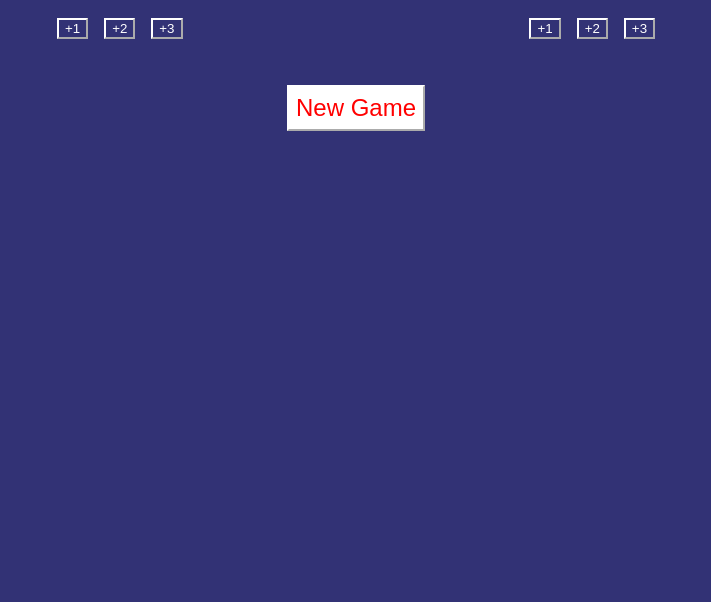
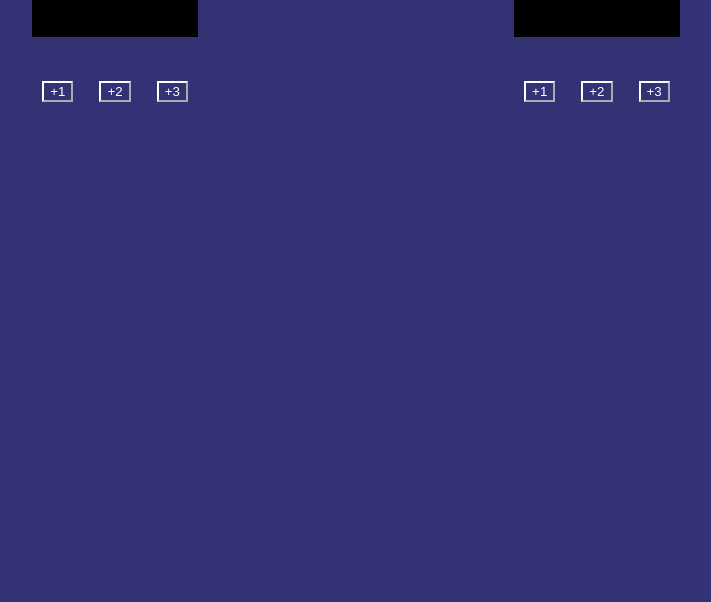
Before and after one commit to JayOc10/jo-basketball-scoreboard, a plain HTML site: page index.html in a window 1280 px wide. Shown: the part 198-800 px from the top of the page, without its empty margins (284-995 px from the left). Drawn offline with Linux system fonts and the light colour scheme; a web font is replaced by a local one.

Commit message:
final code for html, css and js

```diff
--- a/index.html
+++ b/index.html
@@ -31,7 +31,6 @@
             </div>
         </div>
     </div>
-    <button id="new-game" onclick="newGame">New Game</button>
     <script src="script.js"></script>
 </body>
 </html>
--- a/script.js
+++ b/script.js
@@ -1,9 +1,9 @@
+//variables
 let count = 0
 let homeScore = document.getElementById("home-score")
 let guestScore = document.getElementById("guest-score")
 
-
-
+// home score
 function homeBtn1(){
     count = count + 1
     homeScore.textContent = count
@@ -17,6 +17,7 @@ function homeBtn3(){
     homeScore.textContent = count
 }
 
+// guest score
 function guestBtn1(){
     count = count + 1
     guestScore.textContent = count
--- a/style.css
+++ b/style.css
@@ -1,39 +1,33 @@
+/* body */
 body {
     margin: 0;
     background-color: rgb(50, 50, 117);
 }
 
+/* container */
 .container {
     display: flex;
     justify-content: space-evenly;
     text-align: center;
     color: white;
     margin-top: 20px;
+    font-size: x-large;
 }
 
+/* home and guest score*/
 #home-score, #guest-score {
     background-color: black;
     color: rgb(255, 1, 1);
     text-align: center;
-    padding: 10px 30px;
+    padding: 25px 30px;
     font-size: 40px;
     font-family:monospace;
 }
 
-#new-game{
-    display: flex;
-    padding: 7px;
-    background-color: white;
-    color: red;
-    font-size: x-large;
-    margin-left: auto;
-    margin-right: auto;
-    margin-top: 40px;
-}
-
+/* home and guest buttons */
 button {
     background: none;
     border-color: white;
     color: white;
-    margin: 6px;
+    margin: 10px;
 }
```
